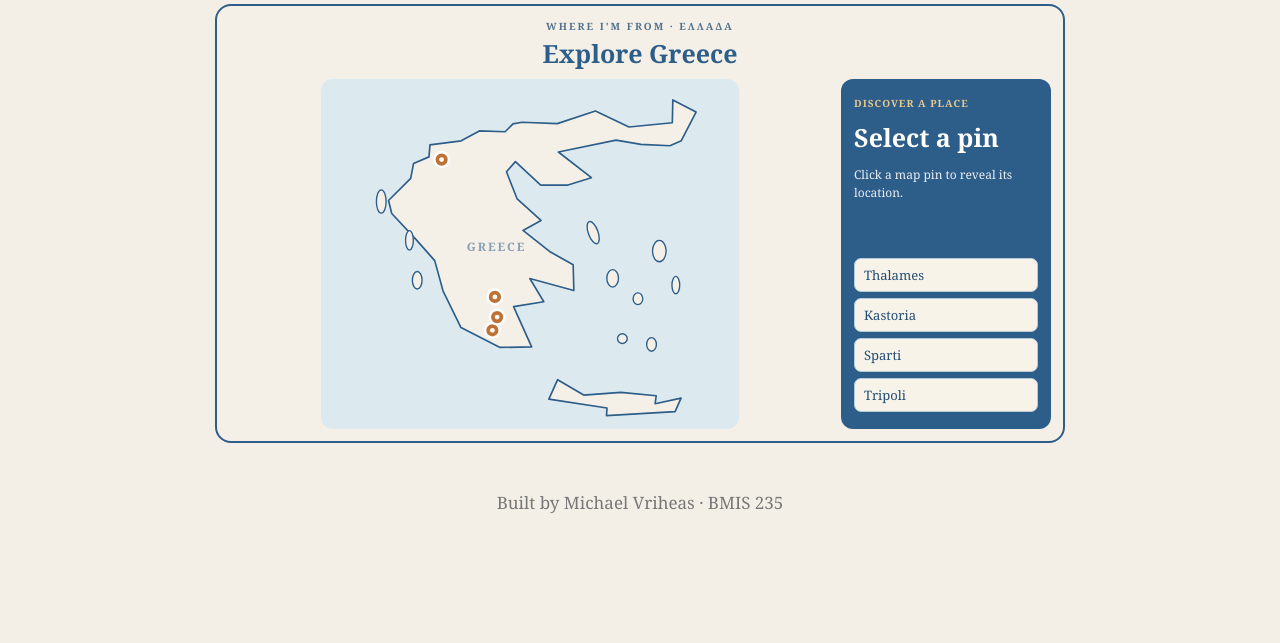
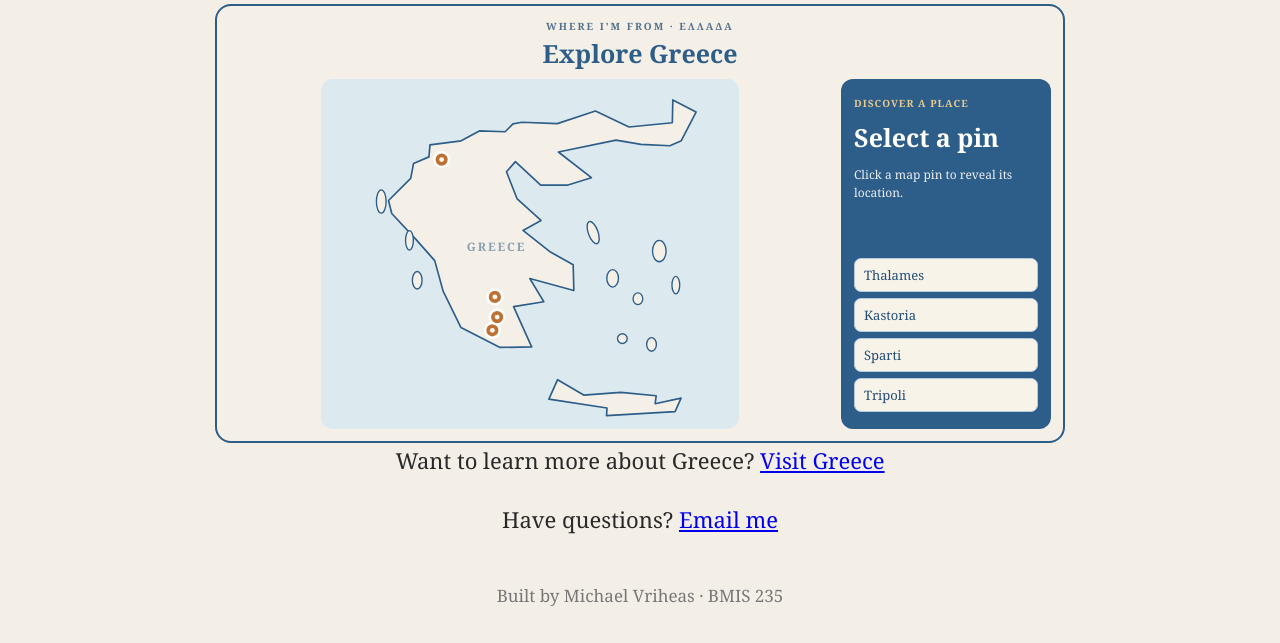
Before and after one commit to MichaelVriheas/bmis235-html-3, a plain HTML site: page index.html in a window 1280 px wide. Shown: the part 210-853 px from the top of the page. Before the commit the page ends 800 px from the top, so only its background shows below. Drawn offline with Linux system fonts and the light colour scheme.

Commit message:
Add links for Greece information and email contact
Added sections for learning more about Greece and contact information.

```diff
--- a/index.html
+++ b/index.html
@@ -504,6 +504,21 @@
 </script>
     </div>
 
+<p>
+  Want to learn more about Greece?
+  <a href="https://www.visitgreece.gr/">
+    Visit Greece
+  </a>
+</p>
+
+<p>
+  Have questions?
+  <a href="mailto:mvriheas@zagmail.gonzaga.edu">
+    Email me
+  </a>
+</p>
+
+
     <footer>Built by Michael Vriheas &middot; BMIS 235</footer>
 
 </body>
```
